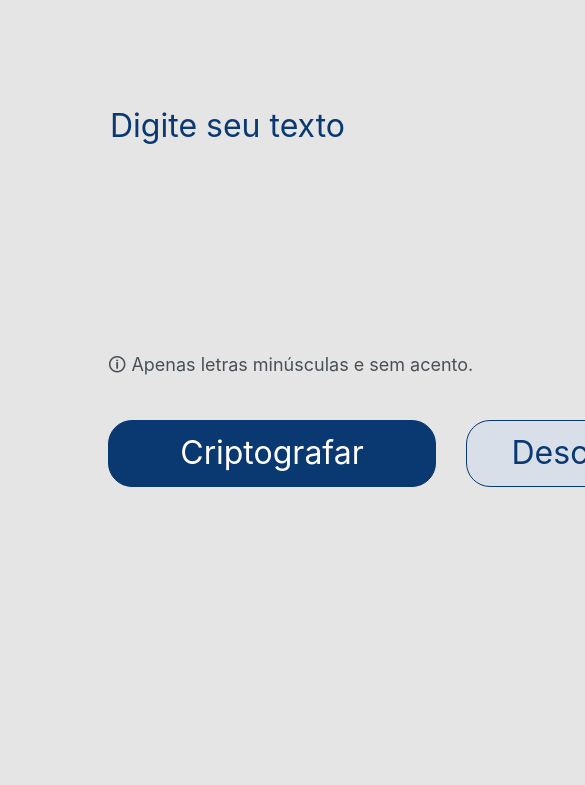
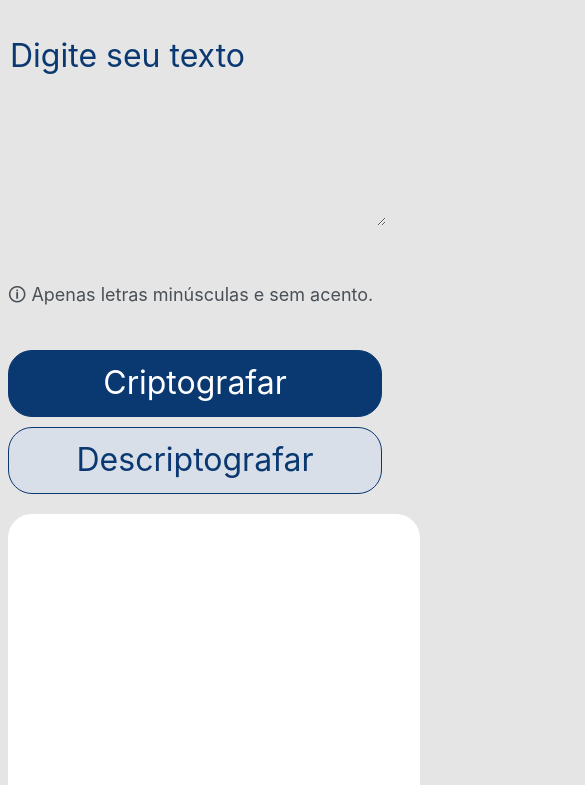
Before and after one commit to keuwey/decodificador-js, a plain HTML site: page index.html in a window 390 px wide. Shown: the part 59-844 px from the top of the page, 585 px wide, since content can reach past the window. Drawn offline with Linux system fonts and the light colour scheme.

Commit message:
Adicionando media queries

```diff
--- a/css/style.css
+++ b/css/style.css
@@ -83,3 +83,38 @@ main {
 .mensagem:focus {
   outline: none;
 }
+
+@media only screen and (max-width: 720px) {
+  .text-area,
+  .mensagem {
+    width: 100%;
+  }
+
+  .text-area {
+    margin-top: 20px;
+  }
+
+  .botoes {
+    flex-direction: column;
+    margin-top: 30px;
+  }
+
+  .btn-encriptar,
+  .btn-desencriptar {
+    width: 100%;
+  }
+
+  .btn-desencriptar {
+    margin-left: 0;
+    margin-top: 10px;
+  }
+
+  main {
+    flex-direction: column;
+    margin-left: 0;
+  }
+
+  .mensagem {
+    margin-left: 0;
+  }
+}
```
